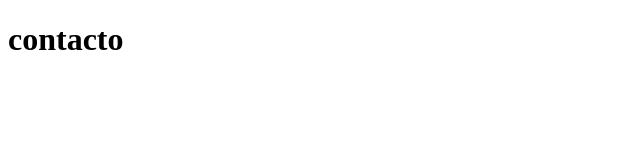
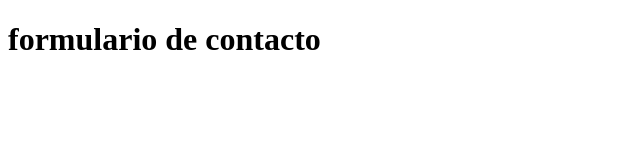
Before and after one commit to soniasancheztics/miWeb, a plain HTML site: page contacto.html in a window 1280 px wide. Shown: the whole page, without its empty margins (0-640 px from the left). Drawn offline with Linux system fonts and the light colour scheme.

Commit message:
cambios en contacto del h1

```diff
--- a/contacto.html
+++ b/contacto.html
@@ -6,7 +6,7 @@
     <title>Document</title>
 </head>
 <body>
-       <h1>contacto</h1>
+       <h1>formulario de contacto</h1>
 
 </body>
 </html>
```
